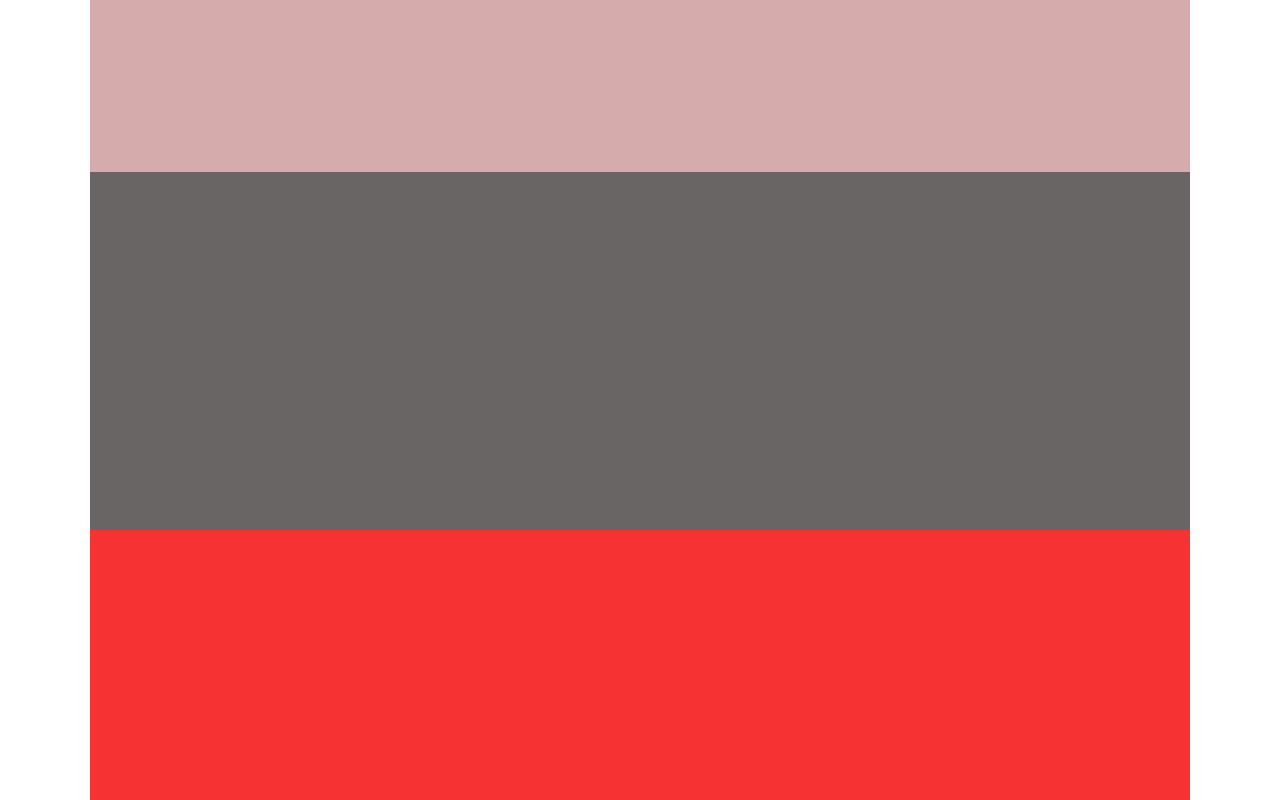
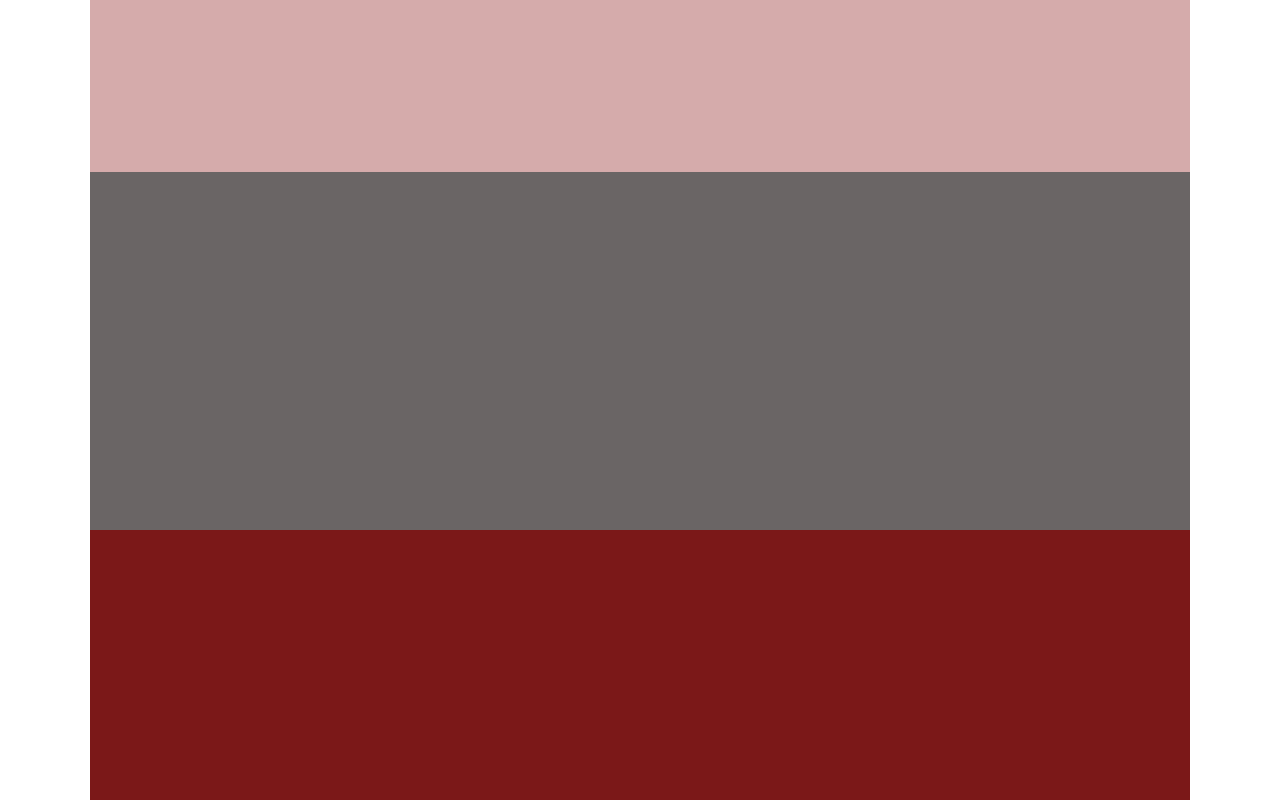
Before and after one commit to osipovp/ono-tebe-nado, a plain HTML site: page index.html in a window 1280 px wide. Shown: the part 496-1296 px from the top of the page. Drawn offline with Linux system fonts and the light colour scheme.

Commit message:
Create README.md

```diff
--- a/styles/style.css
+++ b/styles/style.css
@@ -72,5 +72,5 @@
 
 .footer {
   padding: 181px 58px 89px 58px;
-  background-color: rgb(246, 50, 50);
+  background-color: rgb(123, 24, 24);
 }
```
Also changed, not shown: 1 other file.
